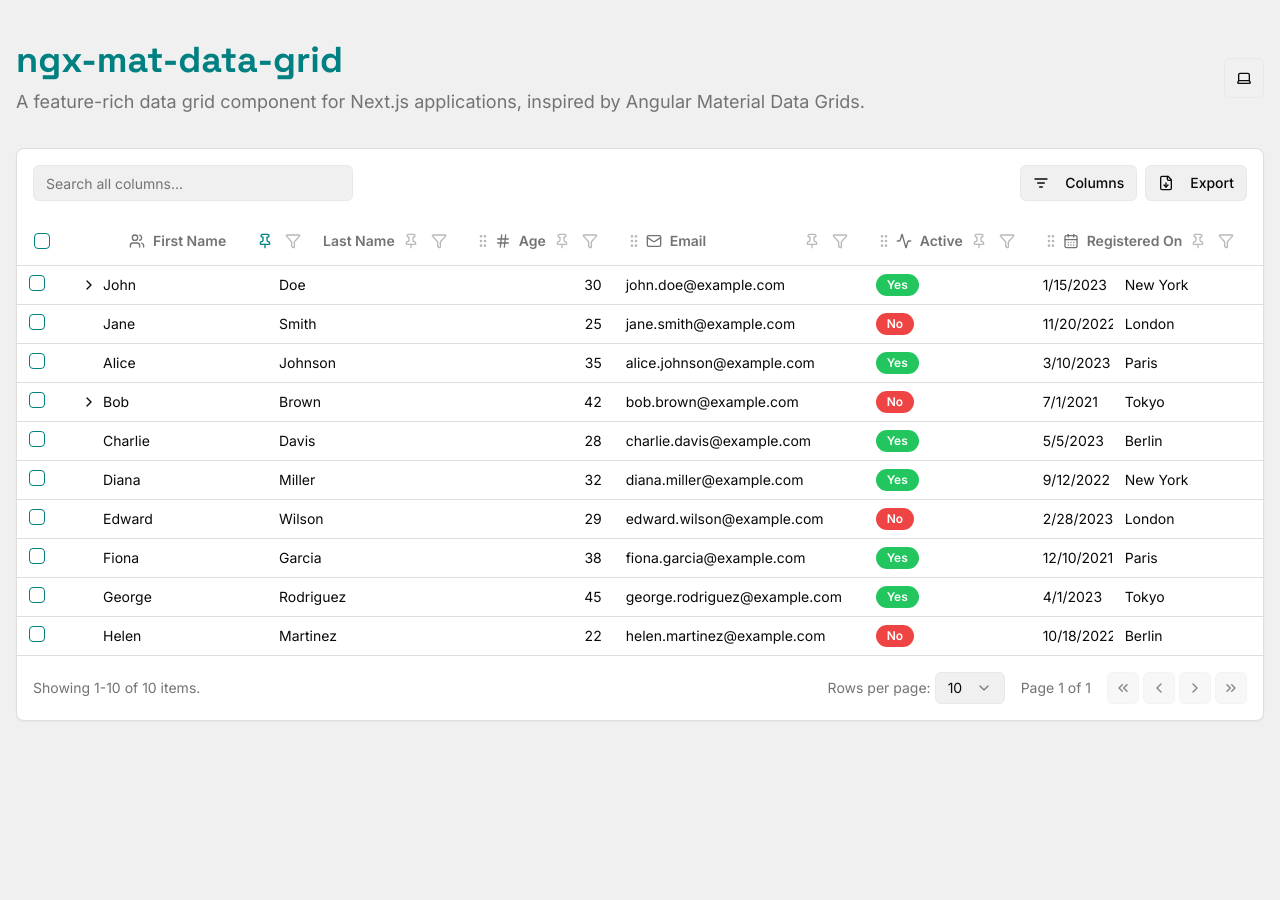
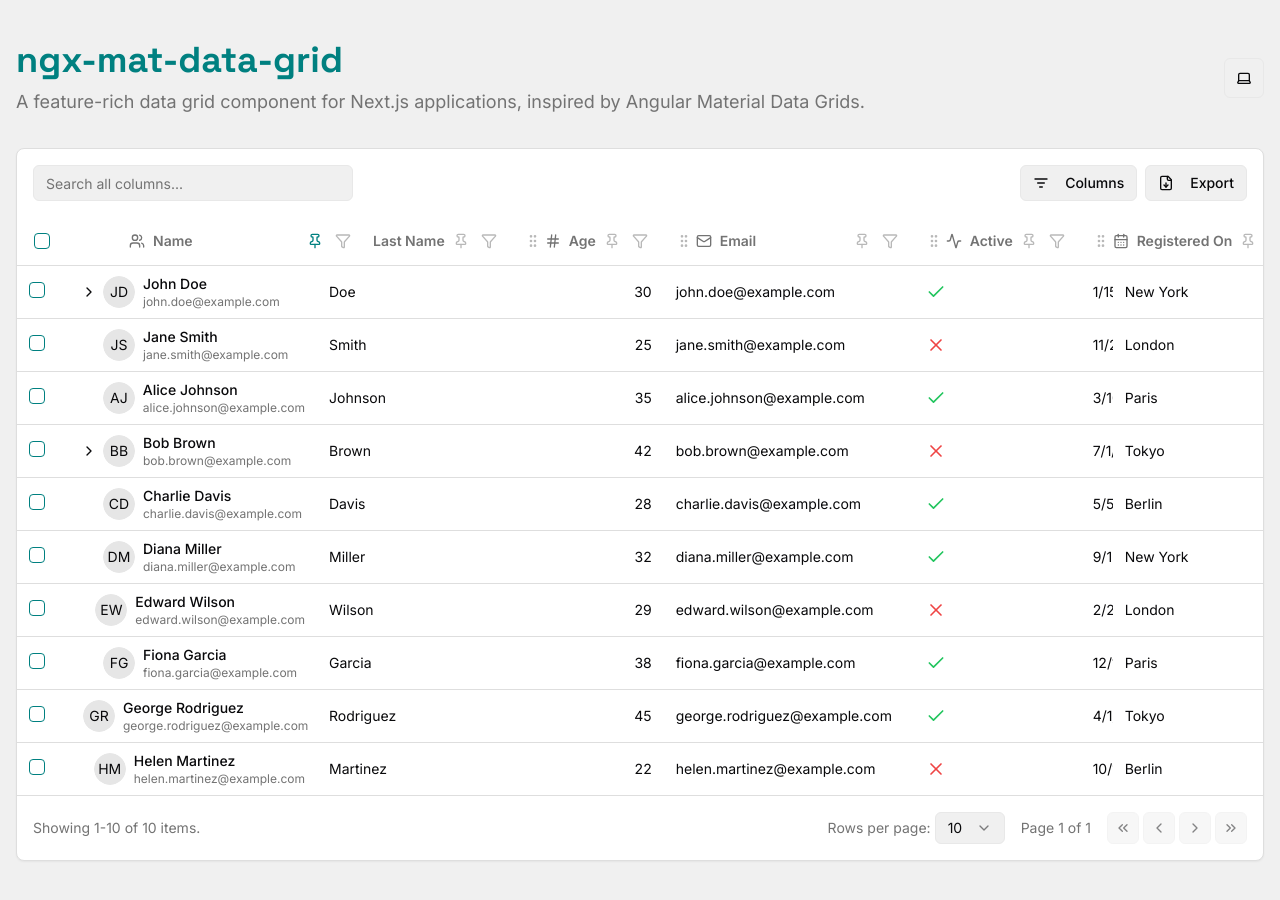
Before and after one commit to doktorigi/Fancy-UI-Grid, a Next.js app: page / in a window 1280 px wide. Before the commit the page ends 800 px from the top, so only its background shows below. Built offline with nearby package versions, Linux system fonts and the light colour scheme.

Commit message:
implement Custom Cell Renderers (Specifics)

```diff
--- a/src/app/page.tsx
+++ b/src/app/page.tsx
@@ -3,7 +3,6 @@
 import * as React from 'react';
 import { DataGrid } from '@/components/data-grid/DataGrid';
 import type { ColumnDefinition, HierarchicalData } from '@/types/data-grid';
-import { Badge } from '@/components/ui/badge';
 import { Button } from '@/components/ui/button';
 import {
   DropdownMenu,
@@ -58,12 +57,12 @@ const initialSampleData: Person[] = [
 const columnDefs: ColumnDefinition<Person>[] = [
   {
     field: 'firstName',
-    headerText: 'First Name',
+    headerText: 'Name', // Changed from 'First Name'
     sortable: true,
     filterable: true,
     filterType: 'text',
     editable: true,
-    defaultWidth: '200px',
+    defaultWidth: '250px', // Increased width to accommodate avatar, name, email
     iconName: 'Users',
     pinned: 'left',
     groupable: true,
@@ -171,7 +170,6 @@ export default function Home() {
 
       const mediaQuery = window.matchMedia('(prefers-color-scheme: dark)');
       const handleChange = () => {
-        // Only update if 'system' is still the chosen theme mode
         if (!localStorage.getItem('theme')) {
           applyActualTheme(mediaQuery.matches ? 'dark' : 'light');
         }
--- a/src/components/data-grid/DataGrid.tsx
+++ b/src/components/data-grid/DataGrid.tsx
@@ -25,8 +25,8 @@ import { ColumnVisibilityToggle } from './ColumnVisibilityToggle';
 import { DataGridGroupingPanel } from './DataGridGroupingPanel';
 import { cn, getCellValue } from '@/lib/utils';
 import { Skeleton } from '@/components/ui/skeleton';
-import { Badge } from '@/components/ui/badge';
-import { ChevronRight, ChevronDown, FileDown } from 'lucide-react';
+import { Avatar, AvatarFallback } from '@/components/ui/avatar';
+import { ChevronRight, ChevronDown, FileDown, Check, X } from 'lucide-react';
 import { Button } from '@/components/ui/button';
 import { exportToCsv, exportToXlsx } from '@/lib/exportUtils';
 import {
@@ -195,7 +195,7 @@ export function DataGrid<TData extends HierarchicalData<TData>>({
     const uniqueValues = new Set<string>();
     const traverse = (items: TData[]) => {
       items.forEach(row => {
-        const value = (row as any)[field];
+        const value = getCellValue(row, field);
         if (value !== undefined && value !== null) {
           uniqueValues.add(String(value));
         }
@@ -238,7 +238,7 @@ export function DataGrid<TData extends HierarchicalData<TData>>({
         level,
         hasChildren,
         isExpanded,
-        ...item
+        // Do not spread item here to avoid ProcessedRow specific props being overwritten by originalRow
       });
       if (hasChildren && isExpanded && item.children) {
         flatList = flatList.concat(flattenTreeData(item.children, expandedRows, level + 1));
@@ -257,7 +257,7 @@ export function DataGrid<TData extends HierarchicalData<TData>>({
       level: 0,
       hasChildren: false,
       isExpanded: false,
-       ...item
+       // Do not spread item here
     }));
   }, [initialData, isTreeData, flattenTreeData, state.expandedRows]);
 
@@ -474,7 +474,7 @@ export function DataGrid<TData extends HierarchicalData<TData>>({
       setState(prevState => ({
         ...prevState,
         editingCell: { rowId, field },
-        editInputValue: getCellValue(row, field),
+        editInputValue: getCellValue(row.originalRow, field),
         focusedCell: { rowId, colField: field },
       }));
     }
@@ -499,7 +499,7 @@ export function DataGrid<TData extends HierarchicalData<TData>>({
       if (columnDef?.filterType === 'number' || (originalRow && typeof originalRow[field] === 'number')) {
         valueToCommit = parseFloat(state.editInputValue);
         if (isNaN(valueToCommit) && originalRow) {
-          valueToCommit = originalRow[field];
+          valueToCommit = getCellValue(originalRow, field);
         }
       }
       onCellEdit(rowId, field, valueToCommit);
@@ -530,7 +530,7 @@ export function DataGrid<TData extends HierarchicalData<TData>>({
       dataToFilter = dataToFilter.filter((row) =>
         processedColumnDefs.some((col) => {
           if (state.visibleColumns.includes(col.field)) {
-            const cellValue = getCellValue(row, col.field);
+            const cellValue = getCellValue(row.originalRow, col.field);
             return String(cellValue).toLowerCase().includes(lowerGlobalFilter);
           }
           return false;
@@ -544,7 +544,7 @@ export function DataGrid<TData extends HierarchicalData<TData>>({
       if (!colDef || !state.visibleColumns.includes(colDef.field)) return;
 
       dataToFilter = dataToFilter.filter((row) => {
-        const cellValue = getCellValue(row, field as keyof TData & string);
+        const cellValue = getCellValue(row.originalRow, field as keyof TData & string);
         if (cellValue === undefined || cellValue === null) {
             if (filter.type === 'boolean' && filter.value === undefined) return true;
             return false;
@@ -598,8 +598,8 @@ export function DataGrid<TData extends HierarchicalData<TData>>({
       const groupField = groupedBy[0];
       const groupColDef = colDefsMap.get(groupField);
       dataToSort.sort((a, b) => {
-        const valA = getCellValue(a, groupField);
-        const valB = getCellValue(b, groupField);
+        const valA = getCellValue(a.originalRow, groupField);
+        const valB = getCellValue(b.originalRow, groupField);
         if (valA === null || valA === undefined) return 1;
         if (valB === null || valB === undefined) return -1;
         if (typeof valA === 'number' && typeof valB === 'number') return valA - valB;
@@ -620,8 +620,8 @@ export function DataGrid<TData extends HierarchicalData<TData>>({
     return dataToSort.sort((a, b) => {
       if (groupedBy.length > 0 && !isTreeData) {
         const groupField = groupedBy[0];
-        const groupValA = getCellValue(a, groupField);
-        const groupValB = getCellValue(b, groupField);
+        const groupValA = getCellValue(a.originalRow, groupField);
+        const groupValB = getCellValue(b.originalRow, groupField);
         if (groupValA !== groupValB) {
           if (groupValA === null || groupValA === undefined) return 1;
           if (groupValB === null || groupValB === undefined) return -1;
@@ -629,8 +629,8 @@ export function DataGrid<TData extends HierarchicalData<TData>>({
         }
       }
 
-      const valA = getCellValue(a, field);
-      const valB = getCellValue(b, field);
+      const valA = getCellValue(a.originalRow, field);
+      const valB = getCellValue(b.originalRow, field);
       if (valA === null || valA === undefined) return direction === 'asc' ? 1 : -1;
       if (valB === null || valB === undefined) return direction === 'asc' ? -1 : 1;
 
@@ -661,19 +661,19 @@ export function DataGrid<TData extends HierarchicalData<TData>>({
     let currentGroupItems: ProcessedRow<TData>[] = [];
 
     sortedData.forEach((row, index) => {
-      const rowGroupValue = getCellValue(row, groupField);
+      const rowGroupValue = getCellValue(row.originalRow, groupField);
       if (index === 0 || rowGroupValue !== currentGroupValue) {
         if (currentGroupItems.length > 0 && currentGroupValue !== undefined) {
-          const groupKey = `${groupField}:${currentGroupValue}`;
+          const groupKey = `${String(groupField)}:${String(currentGroupValue)}`;
            groupedResult.push({
             id: `group-header-${groupKey}`,
             originalRow: {} as TData,
             level: 0,
             hasChildren: true,
             isGroupHeader: true,
-            groupKey: groupKey,
             groupField: groupField,
             groupValue: currentGroupValue,
+            groupKey: groupKey,
             isExpanded: state.expandedGroups.has(groupKey),
           } as ProcessedRow<TData>);
           if (state.expandedGroups.has(groupKey)) {
@@ -687,16 +687,16 @@ export function DataGrid<TData extends HierarchicalData<TData>>({
     });
 
     if (currentGroupItems.length > 0 && currentGroupValue !== undefined) {
-      const groupKey = `${groupField}:${currentGroupValue}`;
+      const groupKey = `${String(groupField)}:${String(currentGroupValue)}`;
       groupedResult.push({
         id: `group-header-${groupKey}`,
         originalRow: {} as TData,
         level: 0,
         hasChildren: true,
         isGroupHeader: true,
-        groupKey: groupKey,
         groupField: groupField,
         groupValue: currentGroupValue,
+        groupKey: groupKey,
         isExpanded: state.expandedGroups.has(groupKey),
       } as ProcessedRow<TData>);
        if (state.expandedGroups.has(groupKey)) {
@@ -855,8 +855,6 @@ export function DataGrid<TData extends HierarchicalData<TData>>({
         break;
       case 'Escape':
         if (state.focusedCell && !state.editingCell) {
-          // Could blur grid or clear focus here if desired.
-          // For now, escape primarily handles canceling edits.
         }
         break;
       default:
@@ -883,20 +881,18 @@ export function DataGrid<TData extends HierarchicalData<TData>>({
 
          if (tableContainer) {
             const containerRect = tableContainer.getBoundingClientRect();
-            // Check if cell is outside the visible viewport of the scrollable container
             const isVisibleX = cellRect.left >= containerRect.left && cellRect.right <= containerRect.right;
-            const isVisibleY = cellRect.top >= containerRect.top && cellRect.bottom <= containerRect.bottom; // Assuming vertical scroll eventually
+            const isVisibleY = cellRect.top >= containerRect.top && cellRect.bottom <= containerRect.bottom;
 
             if (!isVisibleX || !isVisibleY) {
                 cellElement.scrollIntoView({ block: 'nearest', inline: 'nearest' });
             }
          } else {
-             // Fallback if the specific container isn't found, scroll within window
              cellElement.scrollIntoView({ block: 'nearest', inline: 'nearest' });
          }
       }
     }
-  }, [state.focusedCell, state.editingCell, paginatedData]); // Re-run when paginatedData changes, as focused cell might be on a new page
+  }, [state.focusedCell, state.editingCell, paginatedData]);
 
   if (!initialData) {
      return (
@@ -910,11 +906,12 @@ export function DataGrid<TData extends HierarchicalData<TData>>({
   }
 
   const renderCellContent = (row: ProcessedRow<TData>, col: ColumnDefinition<TData>): React.ReactNode => {
-    const cellValue = getCellValue(row, col.field);
+    const cellValue = getCellValue(row.originalRow, col.field);
 
     if (state.editingCell && state.editingCell.rowId === row.id && state.editingCell.field === col.field) {
       const colDef = processedColumnDefs.find(c => c.field === col.field);
-      const inputType = colDef?.filterType === 'number' || typeof cellValue === 'number' ? 'number' : 'text';
+      const originalRowForEdit = baseDataForProcessing.find(r => r.id === row.id)?.originalRow;
+      const inputType = colDef?.filterType === 'number' || (originalRowForEdit && typeof getCellValue(originalRowForEdit,col.field) === 'number') ? 'number' : 'text';
       return (
         <Input
           type={inputType}
@@ -928,73 +925,88 @@ export function DataGrid<TData extends HierarchicalData<TData>>({
       );
     }
 
-    const content = (() => {
-      if (col.field === 'age') {
-        return <span className="text-right w-full block">{cellValue}</span>;
-      }
-      if (col.field === 'isActive') {
-        return (
-          <Badge variant={cellValue ? 'default' : 'secondary'} className={cn(cellValue ? 'bg-green-500 hover:bg-green-600' : 'bg-red-500 hover:bg-red-600', "text-white")}>
-            {cellValue ? 'Yes' : 'No'}
-          </Badge>
-        );
-      }
-      if (col.field === 'registrationDate') {
-        try {
-          return new Date(String(cellValue)).toLocaleDateString();
-        } catch (e) {
-          return String(cellValue);
-        }
-      }
-      if (col.field === 'progress') {
-        return (
-          <div className="flex items-center">
-            <div className="w-full bg-muted rounded-full h-2.5 mr-2">
-              <div className="bg-primary h-2.5 rounded-full" style={{ width: `${cellValue}%` }}></div>
+    if (isTreeData && treeColumn && col.field === treeColumn) {
+      const nameContent = (
+        <div className="flex items-center gap-2">
+          <Avatar className="h-8 w-8">
+            <AvatarFallback>
+              {String(getCellValue(row.originalRow, 'firstName'))?.charAt(0)?.toUpperCase()}
+              {String(getCellValue(row.originalRow, 'lastName'))?.charAt(0)?.toUpperCase()}
+            </AvatarFallback>
+          </Avatar>
+          <div>
+            <div className="font-medium">
+              {getCellValue(row.originalRow, 'firstName')} {getCellValue(row.originalRow, 'lastName')}
             </div>
-            <span className="text-sm">{cellValue}%</span>
+            <div className="text-xs text-muted-foreground">
+              {getCellValue(row.originalRow, 'email')}
+            </div>
           </div>
-        );
-      }
-      return String(cellValue);
-    })();
+        </div>
+      );
 
-    if (isTreeData && treeColumn && col.field === treeColumn) {
       return (
         <div className="flex items-center" style={{ paddingLeft: `${row.level * 1.5}rem` }}>
           {row.hasChildren ? (
             <button
-              onClick={(e) => {
-                e.stopPropagation();
-                handleToggleExpandRow(row.id);
-              }}
+              onClick={(e) => { e.stopPropagation(); handleToggleExpandRow(row.id); }}
               className="mr-1 p-0.5 rounded hover:bg-accent focus:outline-none"
               aria-label={row.isExpanded ? "Collapse row" : "Expand row"}
-              tabIndex={-1} // Not focusable with Tab, handled by grid nav
+              tabIndex={-1}
             >
               {row.isExpanded ? <ChevronDown className="h-4 w-4" /> : <ChevronRight className="h-4 w-4" />}
             </button>
           ) : (
-            // Placeholder for alignment if no children
             <span style={{ width: '1.25rem' }} className="mr-1 inline-block"></span>
           )}
-          {content}
+          {nameContent}
         </div>
       );
     }
-    return content;
+
+    if (col.field === 'isActive') {
+      return cellValue ? (
+        <Check className="h-5 w-5 text-green-500" />
+      ) : (
+        <X className="h-5 w-5 text-red-500" />
+      );
+    }
+
+    if (col.field === 'age') {
+      return <span className="text-right w-full block">{String(cellValue)}</span>;
+    }
+
+    if (col.field === 'registrationDate') {
+      try {
+        return new Date(String(cellValue)).toLocaleDateString();
+      } catch (e) {
+        return String(cellValue);
+      }
+    }
+    if (col.field === 'progress') {
+      return (
+        <div className="flex items-center">
+          <div className="w-full bg-muted rounded-full h-2.5 mr-2">
+            <div className="bg-primary h-2.5 rounded-full" style={{ width: `${cellValue}%` }}></div>
+          </div>
+          <span className="text-sm">{cellValue}%</span>
+        </div>
+      );
+    }
+
+    return String(cellValue);
   };
 
   const checkboxColumnWidth = '50px';
   const groupedByColumns = state.groupedBy.map(field => colDefsMap.get(field)!).filter(Boolean);
 
   const handleExportCsv = () => {
-    const dataToExport = sortedData.filter(row => !row.isGroupHeader);
+    const dataToExport = sortedData.map(pr => pr.originalRow).filter(Boolean); // Get originalRow for export
     exportToCsv(dataToExport, orderedVisibleColumnDefs, 'grid_export');
   };
 
   const handleExportXlsx = () => {
-    const dataToExport = sortedData.filter(row => !row.isGroupHeader);
+    const dataToExport = sortedData.map(pr => pr.originalRow).filter(Boolean); // Get originalRow for export
     exportToXlsx(dataToExport, orderedVisibleColumnDefs, 'grid_export');
   };
 
@@ -1132,7 +1144,7 @@ export function DataGrid<TData extends HierarchicalData<TData>>({
               paginatedData.map((row) => {
                 if (row.isGroupHeader) {
                   const groupColDef = colDefsMap.get(row.groupField as keyof TData & string);
-                  const groupHeaderText = groupColDef ? groupColDef.headerText : row.groupField;
+                  const groupHeaderText = groupColDef ? groupColDef.headerText : String(row.groupField);
                   return (
                     <TableRow key={row.id} className="group-header-row">
                       <TableCell
@@ -1203,7 +1215,7 @@ export function DataGrid<TData extends HierarchicalData<TData>>({
                           maxWidth: state.columnWidths[colDef.field] || colDef.defaultWidth || `${DEFAULT_COL_WIDTH}px`,
                           ...stickyStyle
                         }}
-                        title={String(getCellValue(row, colDef.field))}
+                        title={String(getCellValue(row.originalRow, colDef.field))}
                         onClick={() => handleCellClick(row.id, colDef.field)}
                         onDoubleClick={() => colDef.editable && startEditingCell(row.id, colDef.field)}
                       >
```
